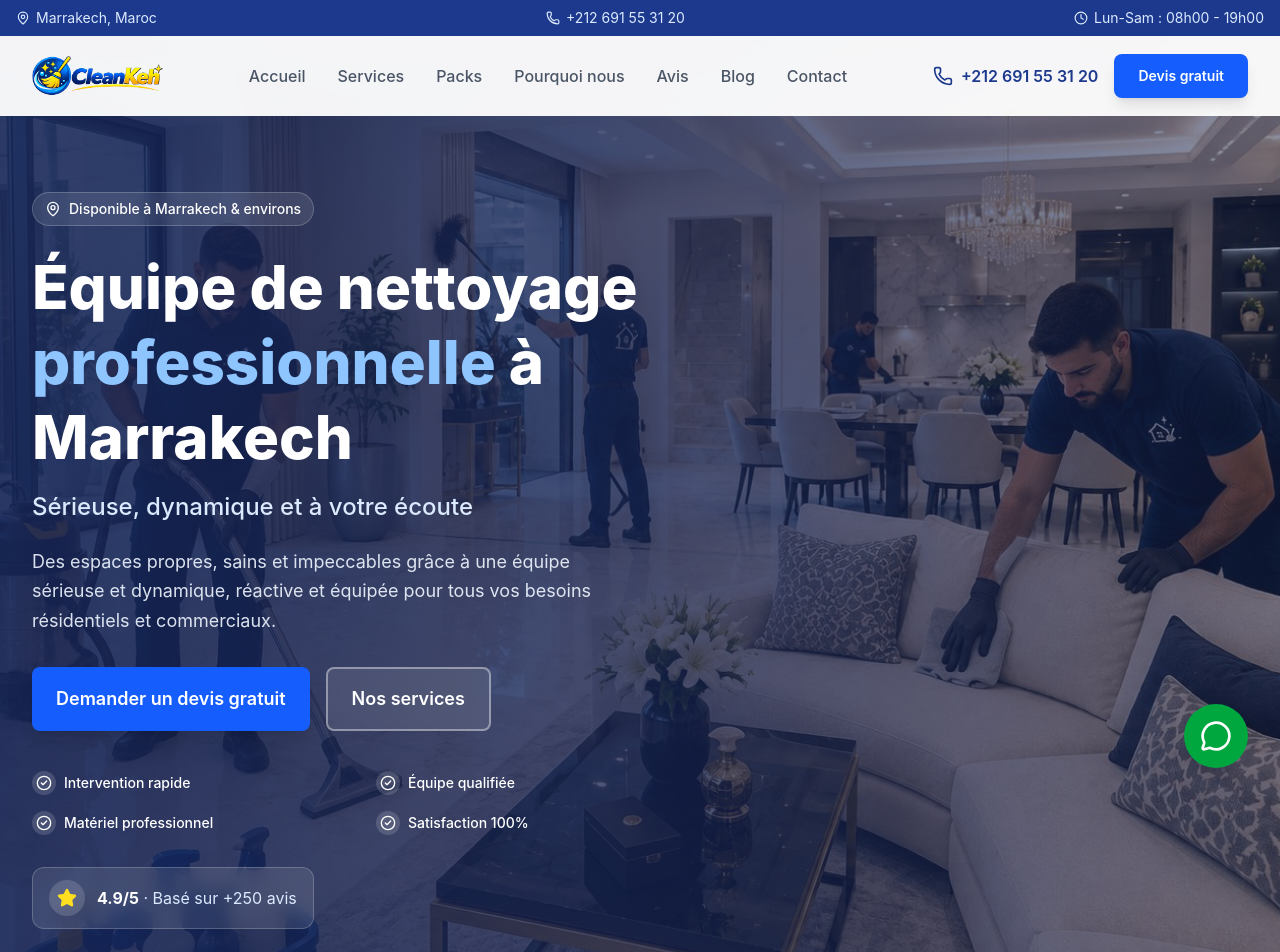
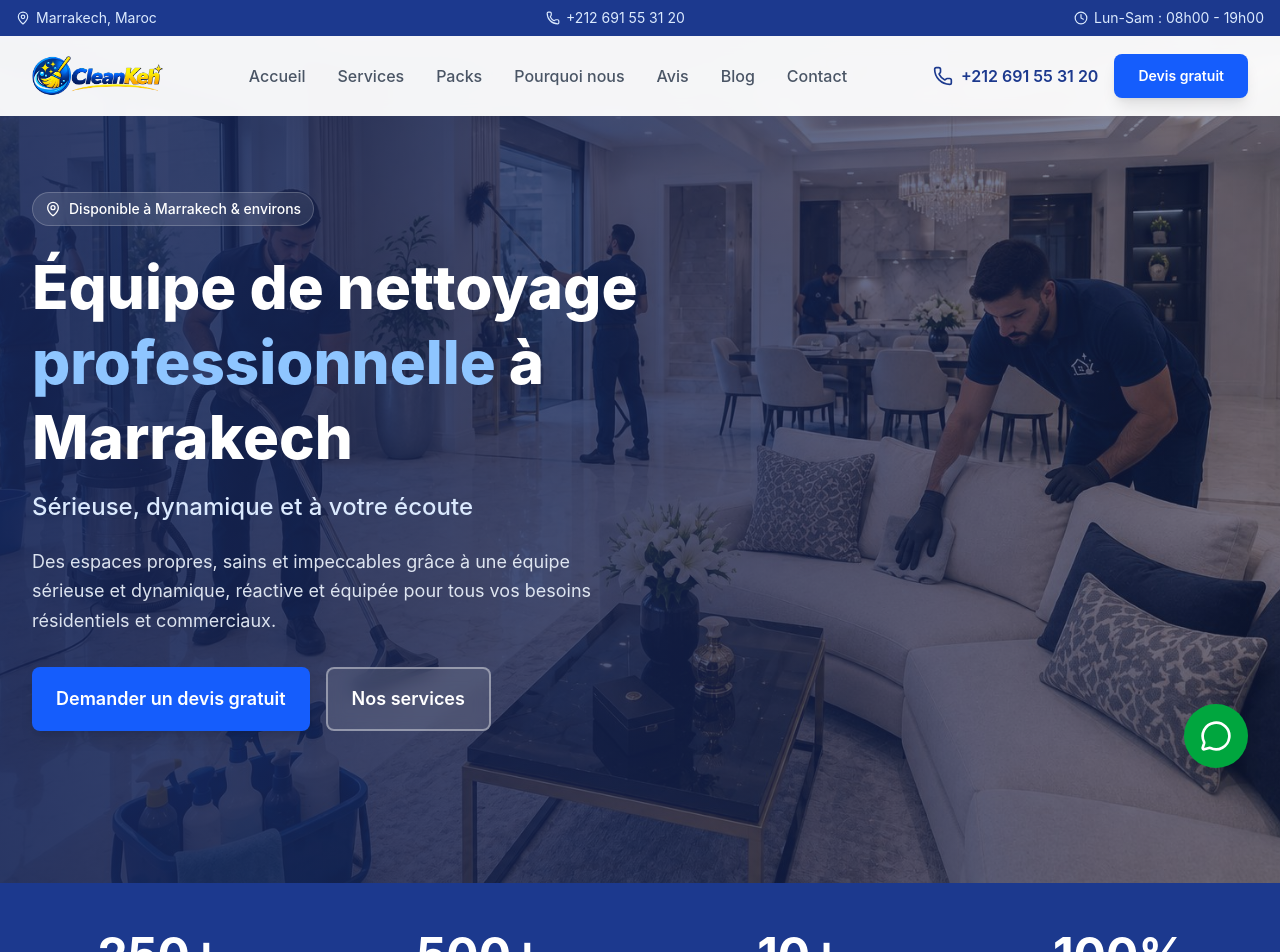
Before and after one commit to simohmd10/cleaningkech, a React (Vite) app: page / in a window 1280 px wide. Shown: the top 952 px of the page. Built offline with nearby package versions, Linux system fonts and the light colour scheme.

Commit message:
Remove checklist and rating badge from hero
Drop the "Intervention rapide / Équipe qualifiée / Matériel
professionnel / Satisfaction 100%" checklist and the "4.9/5 · Basé
sur +250 avis" badge from the hero section.

```diff
--- a/src/pages/Home.jsx
+++ b/src/pages/Home.jsx
@@ -1,7 +1,7 @@
 import React, { useState } from 'react';
 import { Link } from 'react-router-dom';
 import {
-  MessageCircle, CheckCircle2, MapPin,
+  MessageCircle, MapPin,
   ChevronDown, ChevronUp, Star, ArrowRight, Quote
 } from 'lucide-react';
 import { CONFIG, WHATSAPP_LINK } from '../lib/config';
@@ -113,26 +113,6 @@ export default function Home() {
               </Button>
             </div>
 
-            <ul className="grid grid-cols-2 gap-4 text-sm font-medium text-white">
-              {['Intervention rapide', 'Équipe qualifiée', 'Matériel professionnel', 'Satisfaction 100%'].map((t) => (
-                <li key={t} className="flex items-center gap-2">
-                  <span className="w-6 h-6 rounded-full bg-white/15 flex items-center justify-center text-white shrink-0">
-                    <CheckCircle2 className="w-4 h-4" aria-hidden="true" />
-                  </span>
-                  {t}
-                </li>
-              ))}
-            </ul>
-
-            <div className="inline-flex items-center gap-3 mt-8 bg-white/10 border border-white/20 backdrop-blur-sm px-4 py-3 rounded-xl">
-              <span className="bg-white/15 p-2 rounded-full text-yellow-300">
-                <Star className="w-5 h-5 fill-current" aria-hidden="true" />
-              </span>
-              <span className="text-white">
-                <span className="font-bold">{CONFIG.ratingValue}/5</span>
-                <span className="text-blue-100"> · Basé sur +{CONFIG.reviewCount} avis</span>
-              </span>
-            </div>
           </div>
         </div>
       </section>
```
